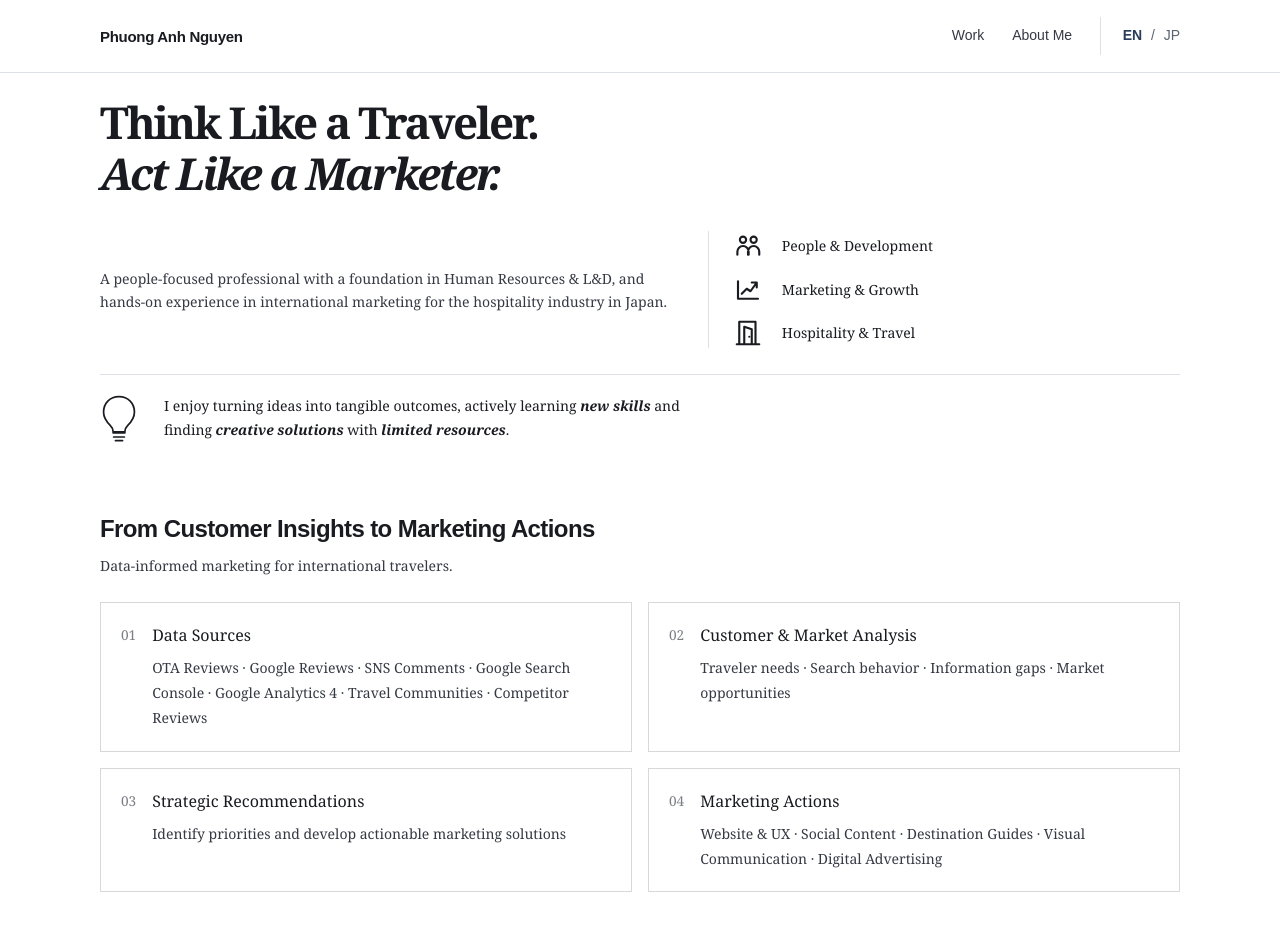
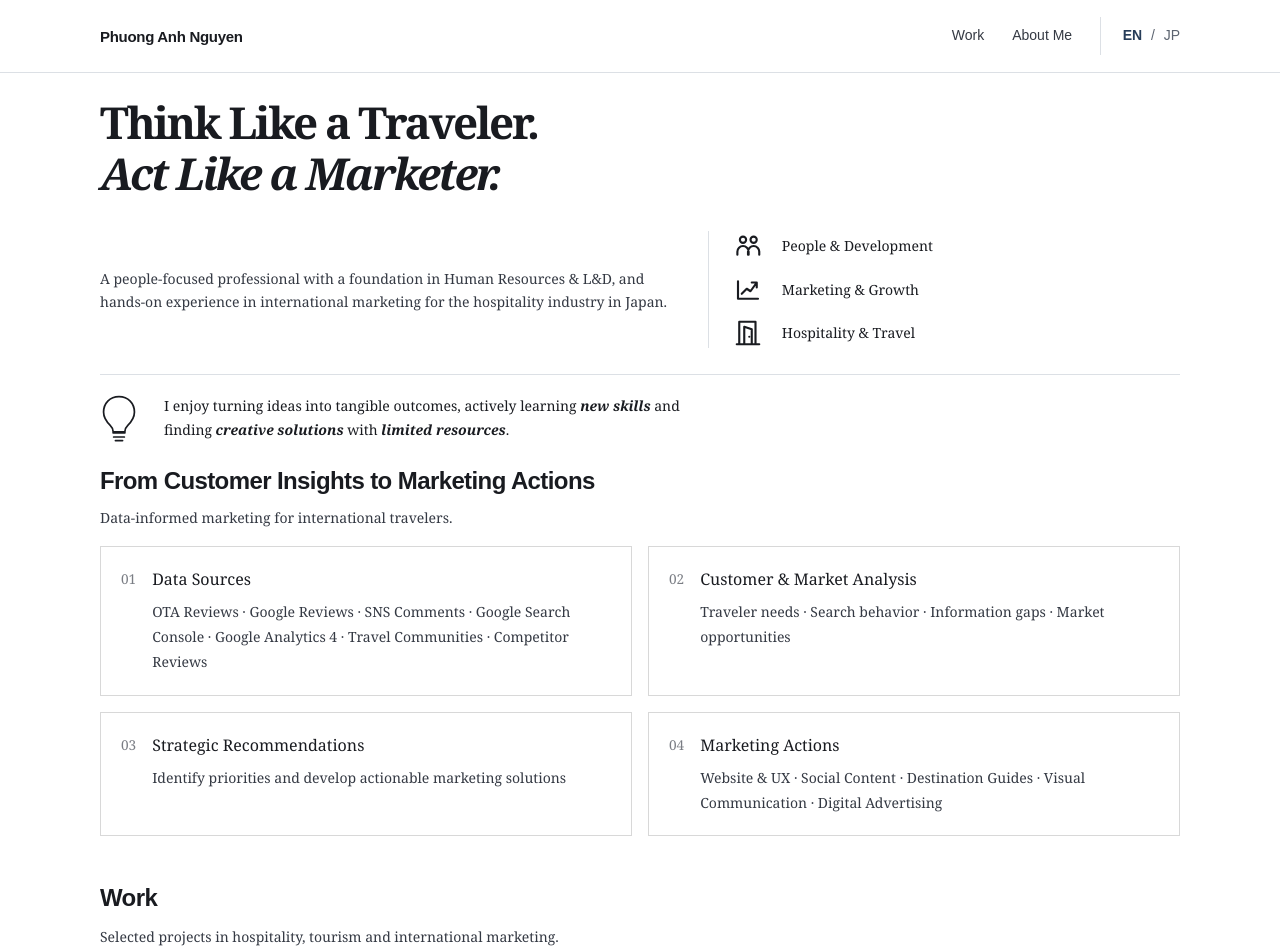
Before and after one commit to phuonganhngh/mkt, a Next.js app: page / in a window 1280 px wide. Shown: the top 952 px of the page. Built offline with nearby package versions, Linux system fonts and the light colour scheme.

Commit message:
Align customer insights section spacing with editorial layout

```diff
--- a/app/styles.css
+++ b/app/styles.css
@@ -784,8 +784,8 @@ html[lang="en"] .website-role-duty-copy {
   .home-intro.home-intro-editorial, .page-intro { padding-top: 20px; }
 }
 
-.insights-section { margin: 3rem 0; }
-.insights-section > p { margin: .5rem 0 1.5rem; }
+.insights-section { margin: 0; padding-block: 0 20px; }
+.insights-section > p { margin: .5rem 0 1rem; }
 .insights-steps { list-style: none; padding: 0; display: grid; grid-template-columns: repeat(2,minmax(0,1fr)); gap: 1rem; }
 .insights-steps li { display: flex; gap: 1rem; border: 1px solid #d8d8d8; padding: 1.25rem; min-width: 0; }
 .insights-number { font-size: .85rem; opacity: .65; }
```
